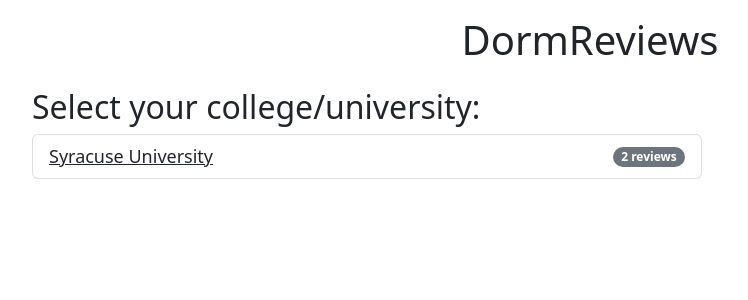
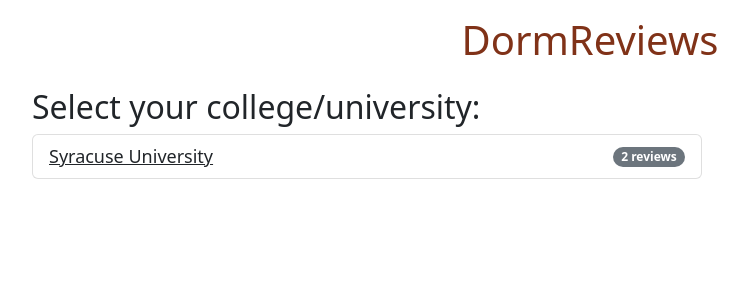
Before and after one commit to jjboucher/DormReviews, a Django app: page /dormapp/ in a window 1280 px wide. Shown: the top 300 px of the page, without its empty margins (50-798 px from the left). Run offline with Django 4.2, Linux system fonts and the light colour scheme; data comes from the database, SQL or seed files in the repository; data that the repository does not hold is empty; some libraries are stand-ins or nearby versions.

Commit message:
UI update 3

```diff
--- a/dormapp/static/css/index.css
+++ /dev/null
@@ -1,3 +0,0 @@
-.no-underline {
-    text-decoration: none;
-}
--- a/dormapp/templates/base.html
+++ b/dormapp/templates/base.html
@@ -24,11 +24,11 @@
 	<link rel="stylesheet" href="{% static 'css/index.css' %}">
 
 	<title>DormReviews</title>
+</head>
 
-</head>
 <body>
 	<header class="d-flex justify-content-center py-3">
-		<h1><a class="link-dark no-underline" href="/dormapp/">DormReviews</a></h1>
+		<h1><a class="logo-link no-underline" href="/dormapp/">DormReviews</a></h1>
 	  </header>
 	<div class="container">
 		{% block content %}
--- a/static/css/index.css
+++ b/static/css/index.css
@@ -1,3 +1,13 @@
 .no-underline {
     text-decoration: none;
 }
+
+.logo-link {
+    color: #803218;
+}
+
+.logo-link:hover {
+    color: black;
+    text-decoration: underline;
+
+}
```
